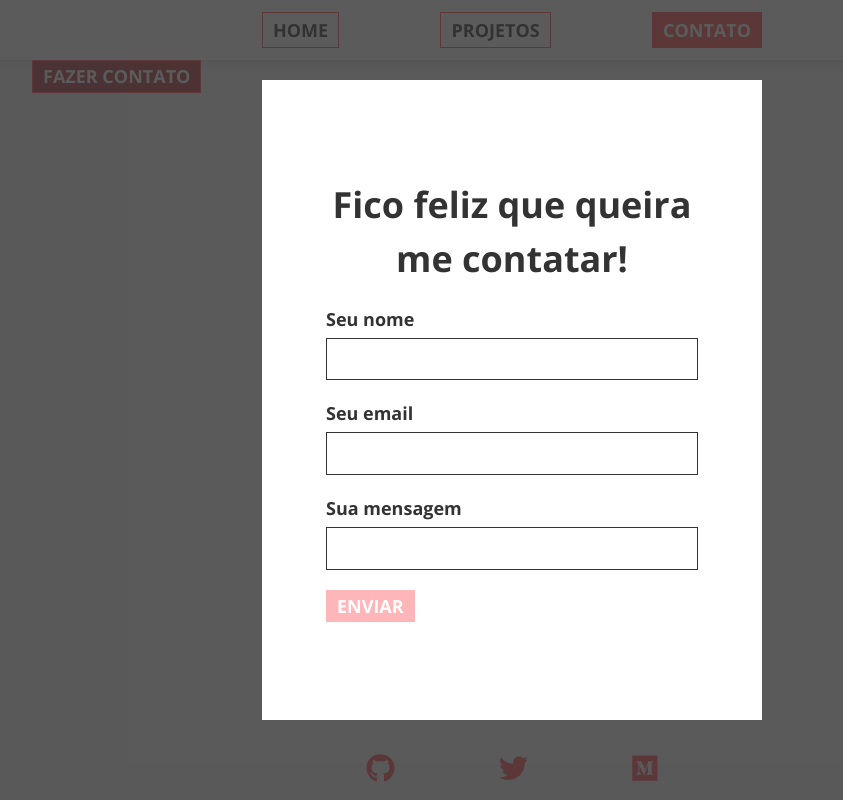
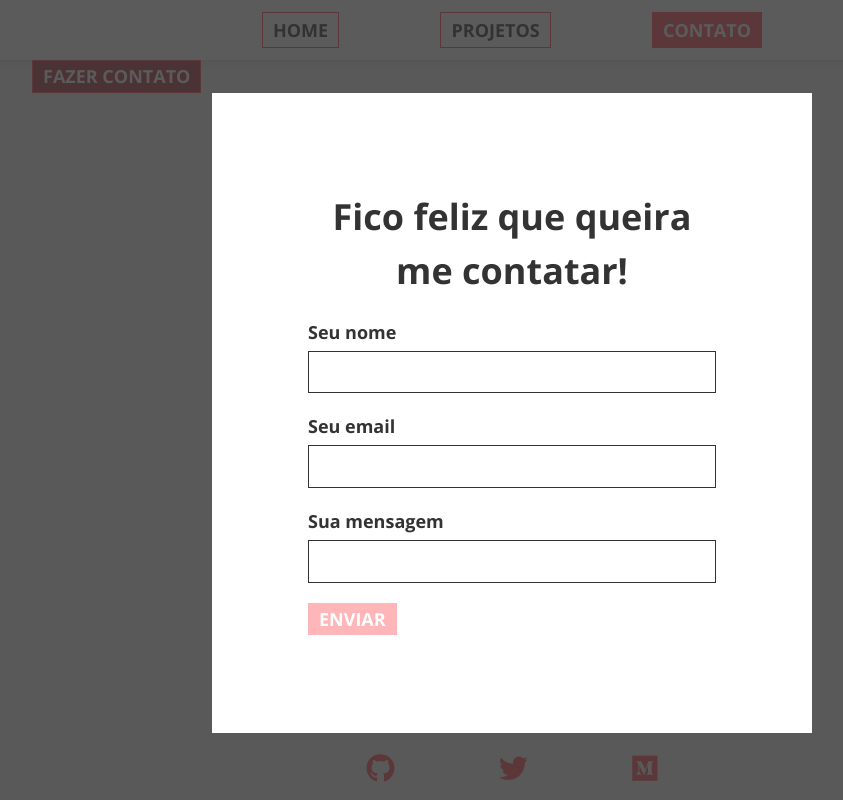
Before and after one commit to aaamenezes/Andre_Menezes_JAMStackAlura, a Next.js app: page /contact in a window 1280 px wide. Both pictures are taken after a click on the button "FAZER CONTATO". Shown: the whole page, without its empty margins (128-971 px from the left). Built offline with nearby package versions, Linux system fonts and the light colour scheme.

Commit message:
Animar modal com form de contato

```diff
--- a/package.json
+++ b/package.json
@@ -9,6 +9,7 @@
     "lint": "eslint --ignore-path .gitignore ."
   },
   "dependencies": {
+    "framer-motion": "^3.10.0",
     "next": "latest",
     "prop-types": "^15.7.2",
     "react": "^16.8.0",
--- a/pages/contact.js
+++ b/pages/contact.js
@@ -11,24 +11,6 @@ import Form from '../src/components/form'
 
 export default function Home() {
   const [ modalDisplay, setModalDisplay ] = useState(false)
-
-  const formData = [
-    {
-      info: 'name',
-      label: 'Seu nome',
-      inputType: 'text'
-    },
-    {
-      info: 'email',
-      label: 'Seu email',
-      inputType: 'email'
-    },
-    {
-      info: 'message',
-      label: 'Sua mensagem',
-      inputType: 'textarea'
-    }
-  ]
 
   return (
     <>
@@ -45,7 +27,10 @@ export default function Home() {
           </Button>
 
           {modalDisplay && (
-            <Modal setModalDisplay={setModalDisplay}>
+            <Modal
+              setModalDisplay={setModalDisplay}
+              modalDisplay={modalDisplay}
+            >
               <Title as='h2'>
                 Fico feliz que queira me contatar!
               </Title>
--- a/src/components/common/button/index.js
+++ b/src/components/common/button/index.js
@@ -86,12 +86,13 @@ Button.propTypes = {
   children: PropTypes.node.isRequired,
   url: PropTypes.string,
   setModalDisplay: PropTypes.func,
-  disabled: PropTypes.bool.isRequired
+  disabled: PropTypes.bool
 }
 
 Button.defaultProps = {
   url: null,
-  setModalDisplay: null
+  setModalDisplay: null,
+  disabled: false
 }
 
 export default Button
--- a/src/components/common/modal/index.js
+++ b/src/components/common/modal/index.js
@@ -1,7 +1,9 @@
 import React from 'react'
 
-import styled from 'styled-components'
+import styled, { createGlobalStyle } from 'styled-components'
 import PropTypes from 'prop-types'
+
+import { motion } from 'framer-motion'
 
 import Container from '../container'
 
@@ -22,30 +24,48 @@ const ModalBackdrop = styled.div`
 `
 
 const ModalStyled = styled(Container)`
-  position: fixed;
-  z-index: ${ ({ theme }) => theme.zIndex.modal };
-  transform: translate(-50%, -50%);
+  position: relative;
+  /* z-index: ${ ({ theme }) => theme.zIndex.modal };
+  transform: translate(-50%, -50%) !important;
   top: 50%;
-  left: 50%;
+  left: 50%; */
 
   display: flex;
   flex-direction: column;
   justify-content: center;
   align-items: center;
 
-  width: clamp(250px, 70%, 500px);
+  width: clamp(250px, 100%, 600px);
   min-height: 80vh;
-  padding: 5%;
   background-color: ${ ({ theme }) => theme.color.support.white };
+`
+
+const LockScroll = createGlobalStyle`
+  body {
+    overflow: hidden;
+  }
 `
 
 function Modal({ setModalDisplay, children }) {
   return (
     <>
-      <ModalBackdrop onClick={() => setModalDisplay(false)} />
-      <ModalStyled>
-        {children}
-      </ModalStyled>
+      <LockScroll />
+      <motion.div
+        initial={{ opacity: 0 }}
+        animate={{ opacity: 1 }}
+      >
+        <ModalBackdrop onClick={() => setModalDisplay(false)} />
+      </motion.div>
+      <motion.div
+        animate={{
+          x: [ 1000, 0, 0 ],
+          scale: [ 0.8, 0.8, 1 ]
+        }}
+      >
+        <ModalStyled>
+          {children}
+        </ModalStyled>
+      </motion.div>
     </>
   )
 }
--- a/src/components/projects/cardWrapper/index.js
+++ b/src/components/projects/cardWrapper/index.js
@@ -41,7 +41,7 @@ function CardWrapper() {
       text={project.text}
       url={project.url}
       highLight={project.highLight}
-      key={project.url}
+      key={project.title}
     />
   ))
 
```
Also changed, not shown: src/components/common/imageBg/index.js (+3 -6 lines), 1 other file (tests, documents, lock files or other folders).
